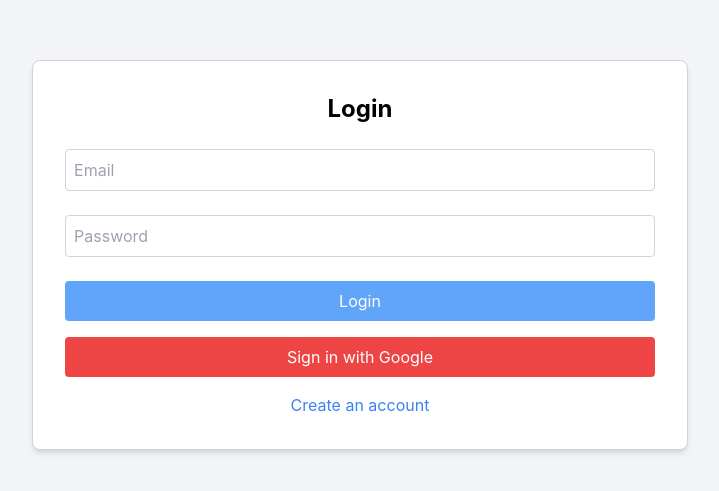
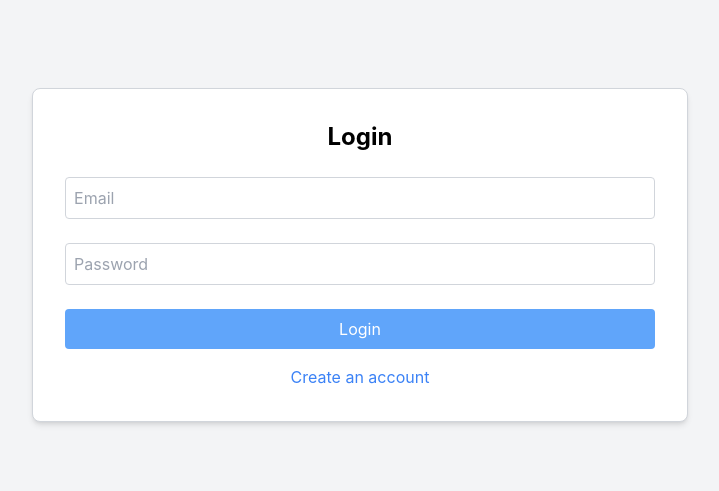
Before and after one commit to jer03/project-manager, a React (Create React App) app: page / in a window 1280 px wide. Shown: the part 145-636 px from the top of the page, without its empty margins (280-999 px from the left). Built offline with nearby package versions, Linux system fonts and the light colour scheme; no server answers; the HTML template or start-up script is replaced by a standard one.

Commit message:
removed sign in with google

```diff
--- a/src/components/login.jsx
+++ b/src/components/login.jsx
@@ -54,12 +54,6 @@
             Login
           </button>
         </form>
-        <button
-          onClick={handleGoogleSignIn}
-          className="mt-4 w-full bg-red-500 text-white p-2 rounded"
-        >
-          Sign in with Google
-        </button>
         {error && <p className="text-red-500 mt-3">{error}</p>}
         <div className="mt-4 text-center">
           <Link to="/signup" className="text-blue-500 hover:underline">
--- a/src/components/navPages/layout.jsx
+++ b/src/components/navPages/layout.jsx
@@ -18,7 +18,6 @@
   // Navigation Links
   const navItems = [
     { name: 'Home', path: '/homepage', icon: <HomeIcon size={20} /> },
-    { name: 'Calendar', path: '/calendar', icon: <CalendarIcon size={20} /> },
     { name: 'Academic', path: '/academic', icon: <BookOpenIcon size={20} /> },
     { name: 'Health', path: '/health', icon: <HeartIcon size={20} /> },
     { name: 'Personal', path: '/personal', icon: <UserIcon size={20} /> },
```
Also changed, not shown: 1 other file (tests, documents, lock files or other folders).
